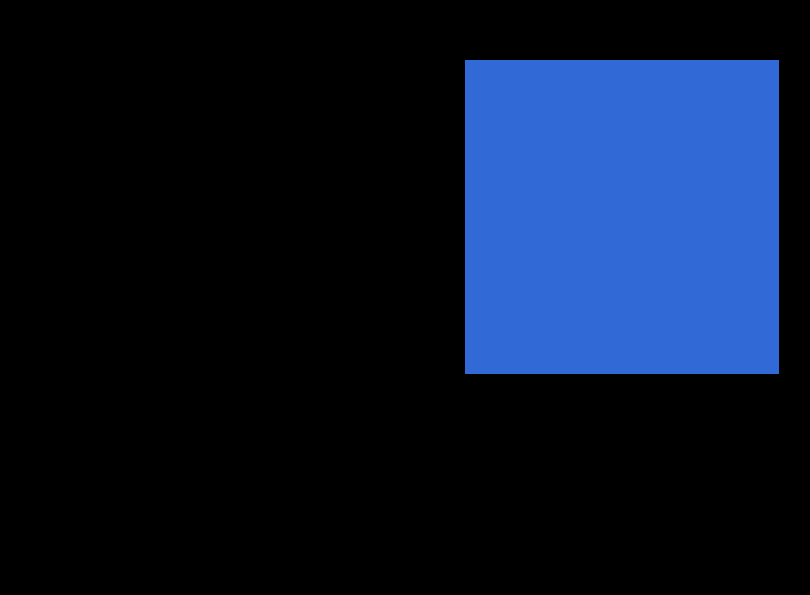
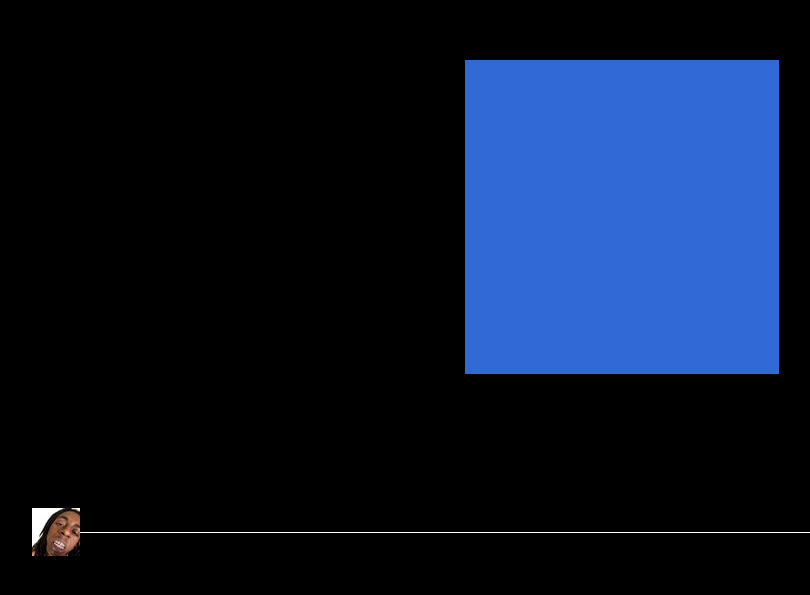
Before and after one commit to kevin-roark/wayne, a plain HTML site: page index.html in a window 1280 px wide. Shown: the part 183-778 px from the top of the page, without its empty margins (18-828 px from the left). Drawn offline with Linux system fonts and the light colour scheme.

Commit message:
wayne sucks

```diff
--- a/css/main.css
+++ b/css/main.css
@@ -12,3 +12,20 @@ body {
 canvas {
   cursor: none;
 }
+
+.timeline {
+  position: absolute;
+
+  height: 1px;
+  background-color: white;
+
+  bottom: 84px;
+}
+
+.wayne-marker {
+  position: absolute;
+}
+
+.wayne-marker img {
+
+}
--- a/index.html
+++ b/index.html
@@ -12,7 +12,13 @@
     <script src="js/lib/three.min.js"></script>
 
 
-   <script src="js/lib/jquery.min.js"></script>
-   <script src="js/main.js"></script>
+    <div class="timeline">
+      <div class="wayne-marker">
+        <img src="media/smallwayne.jpg" alt="" />
+      </div>
+    </div>
+
+    <script src="js/lib/jquery.min.js"></script>
+    <script src="js/main.js"></script>
   </body>
 </html>
--- a/js/main.js
+++ b/js/main.js
@@ -1,7 +1,15 @@
 $(function() {
+
+  var TIMELINE_PAD = 50;
+  var DEFAULT_WAYNE_SIZE = 48;
+
+  var RENDER_TIME = 24;
 
   var scene = new THREE.Scene();
   var camera;
+
+  var timeline = $('.timeline');
+  var wayneMarker = $('.wayne-marker');
 
   var renderer;
   var rendermode = 'webgl';
@@ -17,6 +25,11 @@ $(function() {
 
     camera = new THREE.PerspectiveCamera(65, window.innerWidth/window.innerHeight, 1, 3000);
     camera.position.set(0, 0, 10);
+
+    timeline.css('left', TIMELINE_PAD + 'px');
+    timeline.css('width', window.innerWidth - TIMELINE_PAD * 2);
+
+    wayneMarker.css('top', '-' + DEFAULT_WAYNE_SIZE / 2 + 'px');
   }
   resetRendererSize();
 
@@ -43,7 +56,9 @@ $(function() {
   start();
 
   function render() {
-    window.requestAnimationFrame(render, 20);
+    window.requestAnimationFrame(render, RENDER_TIME);
+
+    updateWayneMarker();
 
     renderer.render(scene, camera);
   }
@@ -71,5 +86,16 @@ $(function() {
     mouseState.y = y;
   }
 
+  function updateWayneMarker() {
+    if (!backToYou.duration) return;
+
+    var end = timeline.width();
+    var fraction = backToYou.currentTime / backToYou.duration;
+    var position = fraction * end;
+
+    wayneMarker.animate({
+      left: position + 'px'
+    }, RENDER_TIME);
+  }
 
 });
```
Also changed, not shown: media/smallwayne.jpg (added).
